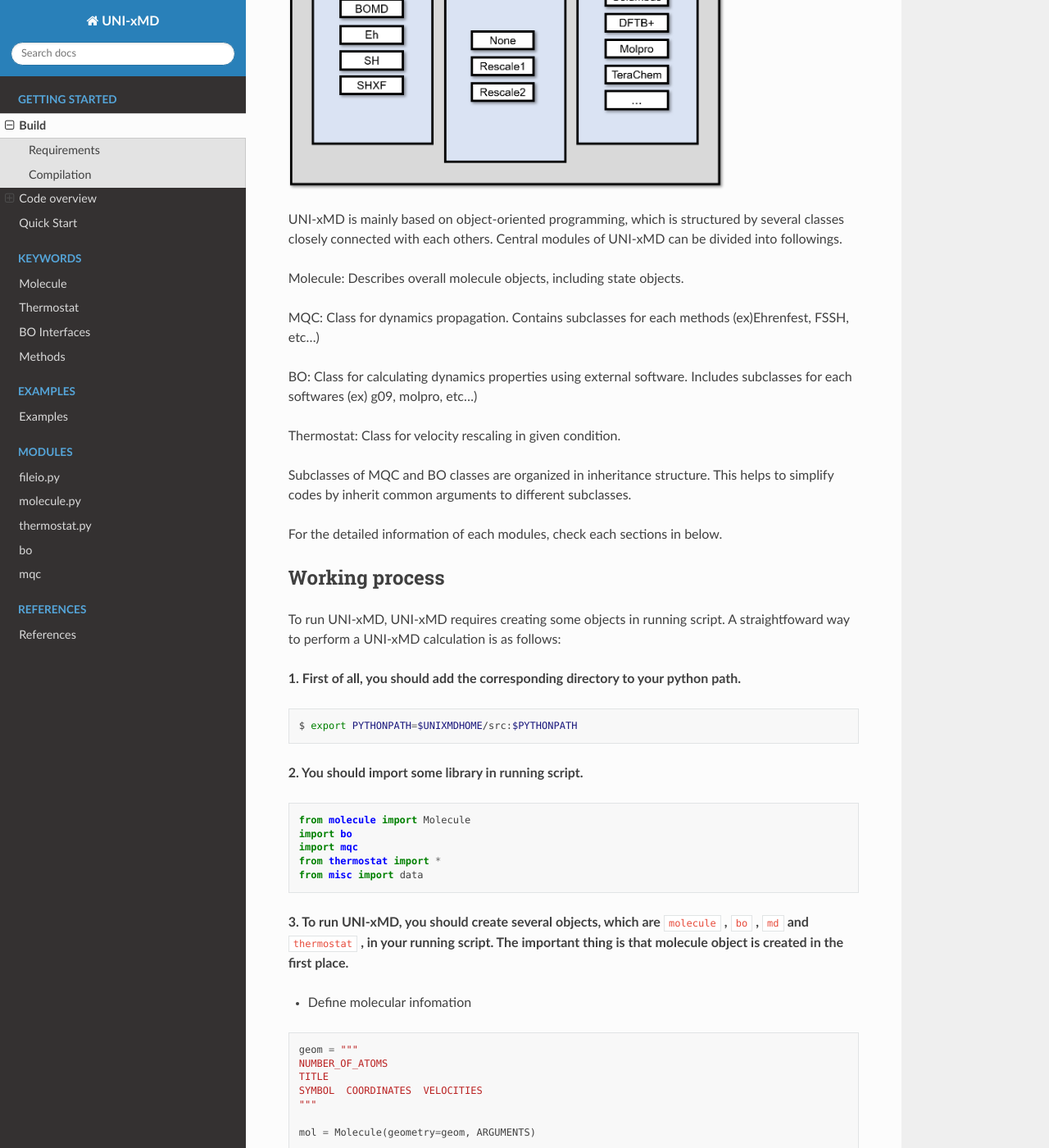
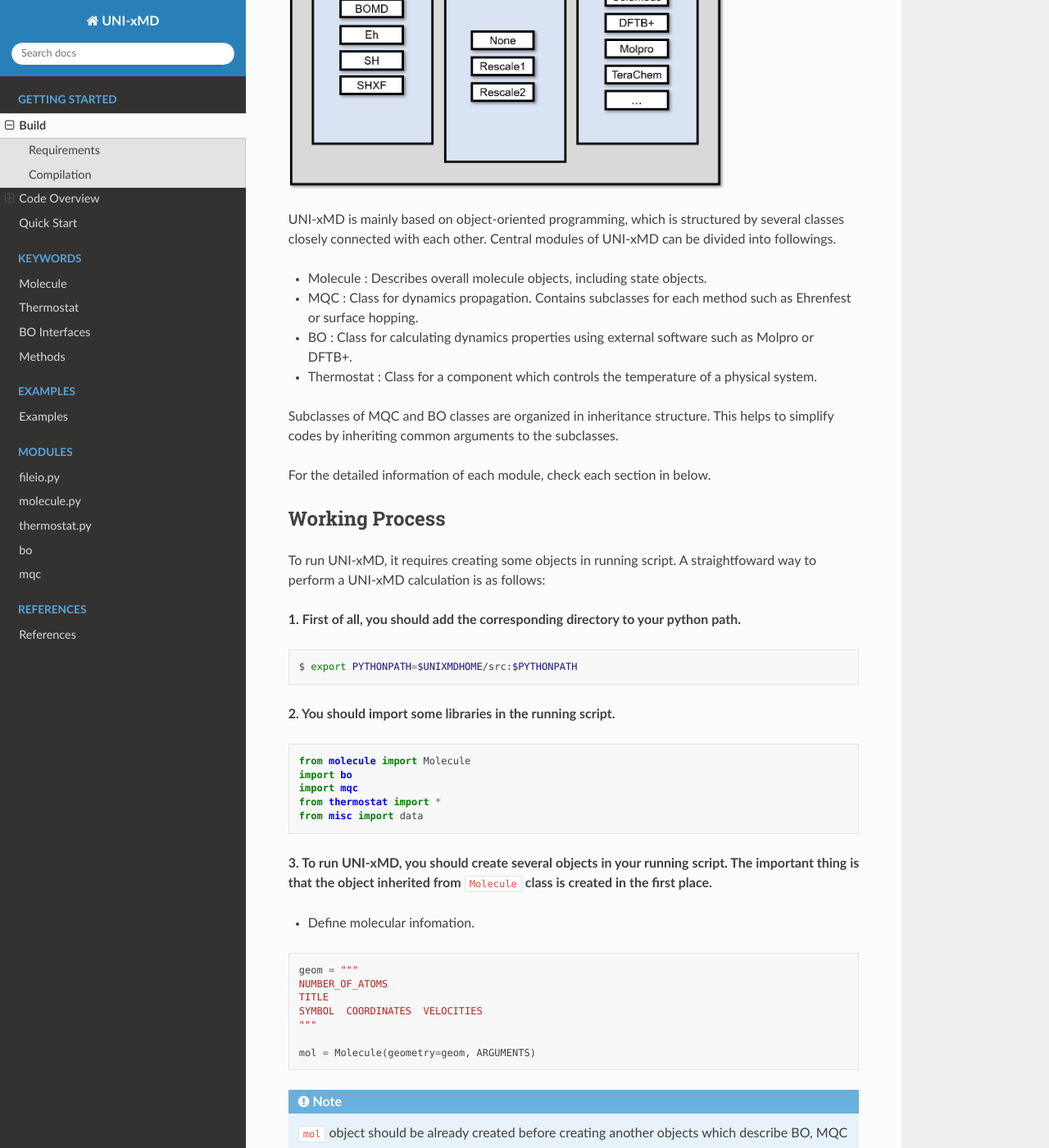
Before and after one commit to skmin-lab/unixmd, a Sphinx documentation site: the page built from docs/source/getting_started/getstarted.rst, in a window 1280 px wide and 1400 px high, scrolled down 1063 px. Shown: the whole window at 82% size. Built offline with Sphinx 7.4.7 and the Read the Docs theme 2.0.0, drawn with Linux system fonts in a browser that asks for light colours; some of the changed text lies outside the part shown.

Commit message:
Modify getting started parts

```diff
--- a/docs/source/getting_started/getstarted.rst
+++ b/docs/source/getting_started/getstarted.rst
@@ -24,17 +23,19 @@ If you don't have numpy or Cython, you can install them using pip command.
 Compilation
 ^^^^^^^^^^^^^^^^^^^^^^^^^^
 
-You can compile electronic propagation routine by typing following command in root directory of the program which contains setup.py file.
+You can compile electronic propagation routine by typing following
+command in root directory of the program which contains setup.py file.
 
 .. code-block:: bash
 
    $ python3 setup.py build_ext -b ./src/mqc/el_prop
 
+
 ================================
-Code overview
+Code Overview
 ================================
 
-Program structure
+Program Structure
 ^^^^^^^^^^^^^^^^^^^^^^^^^^
 
 The overall code structure is displayed in next figure.
@@ -43,97 +44,98 @@ The overall code structure is displayed in next figure.
    :width: 400pt
 
 UNI-xMD is mainly based on object-oriented programming, which is structured by
-several classes closely connected with each others.
+several classes closely connected with each other.
 Central modules of UNI-xMD can be divided into followings.
 
-Molecule: Describes overall molecule objects, including state objects.
+- Molecule : Describes overall molecule objects, including state objects.
 
-MQC: Class for dynamics propagation. Contains subclasses for each methods
-(ex)Ehrenfest, FSSH, etc...)
+- MQC : Class for dynamics propagation. Contains subclasses for each method such as Ehrenfest or surface hopping.
 
-BO: Class for calculating dynamics properties using external software.
-Includes subclasses for each softwares (ex) g09, molpro, etc...)
+- BO : Class for calculating dynamics properties using external software such as Molpro or DFTB+.
 
-Thermostat: Class for velocity rescaling in given condition.
+- Thermostat : Class for a component which controls the temperature of a physical system.
 
 Subclasses of MQC and BO classes are organized in inheritance structure.
-This helps to simplify codes by inherit common arguments to different subclasses.
+This helps to simplify codes by inheriting common arguments to the subclasses.
 
-For the detailed information of each modules, check each sections in below.
+For the detailed information of each module, check each section in below.
 
-Working process
+Working Process
 ^^^^^^^^^^^^^^^^^^^^^^^^^^
 
-To run UNI-xMD, UNI-xMD requires creating some objects in running script.
+To run UNI-xMD, it requires creating some objects in running script.
 A straightfoward way to perform a UNI-xMD calculation is as follows:
 
 **1. First of all, you should add the corresponding directory to your python path.**
 
 .. code-block:: bash
 
-    $ export PYTHONPATH=$UNIXMDHOME/src:$PYTHONPATH
+   $ export PYTHONPATH=$UNIXMDHOME/src:$PYTHONPATH
 
-**2. You should import some library in running script.**
+**2. You should import some libraries in the running script.**
 
 .. code-block:: python
 
-    from molecule import Molecule
-    import bo
-    import mqc
-    from thermostat import *
-    from misc import data
+   from molecule import Molecule
+   import bo
+   import mqc
+   from thermostat import *
+   from misc import data
 
-**3. To run UNI-xMD, you should create several objects, which are** ``molecule`` **,** ``bo`` **,** ``md`` **and** ``thermostat`` **, in your running script. The important thing is that molecule object is created in the first place.**
+**3. To run UNI-xMD, you should create several objects in your running script. The important
+thing is that the object inherited from** ``Molecule`` **class is created in the first place.**
 
-- Define molecular infomation
+- Define molecular infomation.
 
 .. code-block:: python
 
-    geom = """
-    NUMBER_OF_ATOMS
-    TITLE
-    SYMBOL  COORDINATES  VELOCITIES
-    """
+   geom = """
+   NUMBER_OF_ATOMS
+   TITLE
+   SYMBOL  COORDINATES  VELOCITIES
+   """
 
-    mol = Molecule(geometry=geom, ARGUMENTS)
+   mol = Molecule(geometry=geom, ARGUMENTS)
 
-.. note:: molecule object should be already created before creating another objects such as ``bo``, ``md`` and ``thermostat``.
+.. note:: ``mol`` object should be already created before creating another objects which describe BO, MQC and thermostat.
 
-- Determine electronic structure calculation program and method to get energy, force and non-adiabatic coupling vector
+- Determine electronic structure calculation program and method to get energy, force and nonadiabatic coupling vector.
 
 .. code-block:: python
 
-    qm = bo.QM_prog.QM_method(molecule=mol, ARGUMENTS)
+   qm = bo.QM_prog.QM_method(molecule=mol, ARGUMENTS)
 
-**QM_prog** and **QM_method** is electronic structure calculation program and theory, respectively. They are listed in ???.
+**QM_prog** and **QM_method** are electronic structure calculation program and theory, respectively. They are listed in ???.
 
-- Determine method of MD
+- Determine method for dynamics propagation.
 
 .. code-block:: python
 
-    md = mqc.MDTYPE(molecule=mol, ARGUMENTS)
+   md = mqc.MDTYPE(molecule=mol, ARGUMENTS)
 
-**MDTYPE** can be replaced by BOMD, SH, Eh, SHXF which means Born-Opphenhimer molecular dynamics, surface hopping, Ehrenfest dynamics and decoherence induced surface hopping based on exact factorization, respectively.
+**MDTYPE** can be replaced by BOMD, SH, Eh or SHXF which mean Born-Opphenhimer molecular dynamics, surface hopping,
+Ehrenfest dynamics and decoherence induced surface hopping based on exact factorization, respectively.
 
-- Choose thermostat type, there are three types of thermostat, that () states in detail
+- Choose a thermostat type. Currently, there are three types for thermostat.
 
 .. code-block:: python
 
-    bathT = thermostat_type(temperature=300.0, ARGUMENTS)
+   bathT = THERMOSTAT(temperature=300.0, ARGUMENTS)
 
-thermostat_type is listed in ???.
+**THERMOSTAT** is listed in ???.
 
-- Put your objects into md method
+- Put your objects into ``run`` method of ``md`` object.
 
 .. code-block:: python
 
-    md.run(molecule=mol, theory=qm, thermostat=bathT, ARGUMENTS)
+   md.run(molecule=mol, theory=qm, thermostat=bathT, ARGUMENTS)
 
 **4. Execute your running script**
 
 .. code-block:: bash
 
    $ python3 running_script.py
+
 
 ==========================
 Quick Start
@@ -157,82 +159,83 @@ Here, we provide executable running script file, which contains:
 
    mol = Molecule(geometry=geom, nstates=NSTATES)
 
-   qm = bo.PROG_NAME.QM_METHOD(ARGUMENTS)
+   qm = bo.QM_PROG.QM_METHOD(ARGUMENTS)
 
-   md = mqc.MD_METHOD(ARGUMETNS)
+   md = mqc.MDTYPE(ARGUMETNS)
 
    bathT = THERMOSTAT(ARGUMENTS)
 
    md.run(molecule=mol, theory=qm, thermostat=bathT, input_dir=INPUT_DIR)
 
-If you execute this script, you can get output file listed in table:
+If you execute this script, you can get output files listed in table:
 
-+-----------+------+-------+----+
-|           | BOMD | SH(XF)| Eh |
-+===========+======+=======+====+
-| MDENERGY  | o    | o     | o  |
-+-----------+------+-------+----+
-| MOVIE.xyz | o    | o     | o  |
-+-----------+------+-------+----+
-| FINAL.xyz | o    | o     | o  |
-+-----------+------+-------+----+
-| BOCOH*    | x    | o     | o  |
-+-----------+------+-------+----+
-| BOPOP*    | x    | o     | o  |
-+-----------+------+-------+----+
-| NACME     | x    | o     | o  |
-+-----------+------+-------+----+
-| SHPROB    | x    | o     | x  |
-+-----------+------+-------+----+
-| SHSTATE   | x    | o     | x  |
-+-----------+------+-------+----+
++-----------+------+--------+----+
+|           | BOMD | SH(XF) | Eh |
++===========+======+========+====+
+| MDENERGY  | o    | o      | o  |
++-----------+------+--------+----+
+| MOVIE.xyz | o    | o      | o  |
++-----------+------+--------+----+
+| FINAL.xyz | o    | o      | o  |
++-----------+------+--------+----+
+| BOCOH *   | x    | o      | o  |
++-----------+------+--------+----+
+| BOPOP *   | x    | o      | o  |
++-----------+------+--------+----+
+| NACME     | x    | o      | o  |
++-----------+------+--------+----+
+| SHPROB    | x    | o      | x  |
++-----------+------+--------+----+
+| SHSTATE   | x    | o      | x  |
++-----------+------+--------+----+
 
-.. note:: \*If you set propagation="density", UNI-xMD provides **BOCOH** and **BOPOP**. However, if you set propagation="coefficient", UNI-xMD provides **BOCOEF** rather than **BOCOH** and **BOPOP**.
+.. note:: \* If you set propagation="density", UNI-xMD provides **BOCOH** and **BOPOP**.
+   However, if you set propagation="coefficient", UNI-xMD provides **BOCOEF** rather than **BOCOH** and **BOPOP**.
 
-- MDENERGY  : energy which contains kinetic energy, potential energy of each adiabatic state and total energy
+- MDENERGY : energy which contains kinetic energy, potential energy of each adiabatic state and total energy
 
 .. code-block:: bash
 
-    Here is data
+   Here is data
 
 - MOVIE.xyz : geometries at each step
 
 .. code-block:: bash
 
-    Here is data
+   Here is data
 
 - FINAL.xyz : geometry at final step
 
 .. code-block:: bash
 
-    Here is data
+   Here is data
 
-- BOCOH     : off-diagonal term of adiabatic density matrix
+- BOCOH : off-diagonal term of adiabatic density matrix
 
 .. code-block:: bash
 
-    Here is data
+   Here is data
 
-- BOPOP     : adiabatic population
+- BOPOP : adiabatic population
 
 .. code-block:: bash
 
-    Here is data
+   Here is data
 
-- NACME     : non-adiabatic coupling matrix
+- NACME : nonadiabatic coupling matrix element
 
 .. code-block:: bash
 
-    Here is data
+   Here is data
 
-- SHPROB    : hopping probability between all of adiabatic states
+- SHPROB : hopping probability between the adiabatic states
 
 .. code-block:: bash
 
-    Here is data
+   Here is data
 
-- SHSTATE   : running state
+- SHSTATE : running state
 
 .. code-block:: bash
 
-    Here is data
+   Here is data
--- a/docs/source/unixmd.rst
+++ b/docs/source/unixmd.rst
@@ -11,7 +11,7 @@ Features
 ---------------------------
 | This is features.
 | UNI-xMD program includes adiabatic, Ehrenfest, surface hopping and especially DISH-XF dynamics method.
-| This package includes scripts that interface the dynamics modules with some quantum chemistry calculation program such as molpro, dftb, etc..
+| This package includes several scripts that interface the dynamics modules with some quantum chemistry calculation program such as Molpro, DFTB+, etc..
 
 Authors
 --------------------------
```
Also changed, not shown: other parts of docs/source/getting_started/getstarted.rst (+3 -4 lines), 1 other file.
